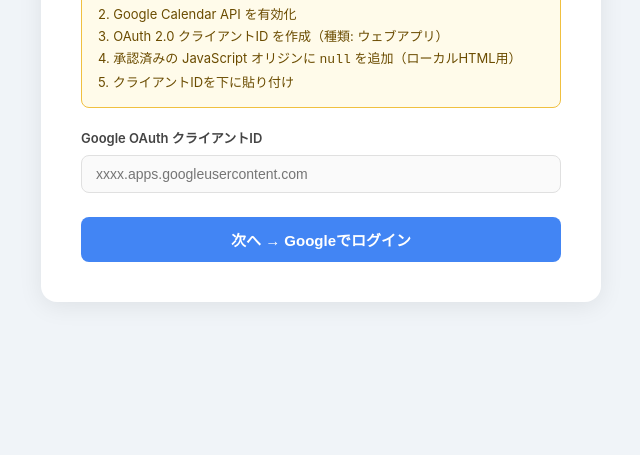
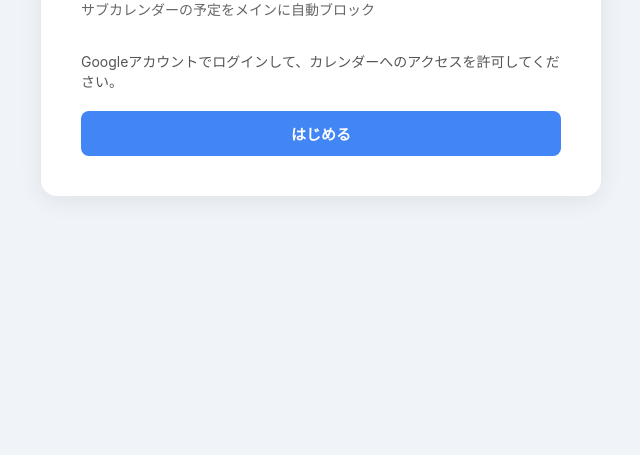
Before and after one commit to maedaouka/gcal-blocker, a plain HTML site: page index.html in a window 1280 px wide. Shown: the part 345-800 px from the top of the page, without its empty margins (319-959 px from the left). Drawn offline with Linux system fonts and the light colour scheme.

Commit message:
Embed client ID, remove setup step

```diff
--- a/index.html
+++ b/index.html
@@ -91,19 +91,10 @@
 
   <!-- Step 1: Setup -->
   <div class="step active" id="step-setup">
-    <div class="setup-note">
-      <strong>初回のみ設定が必要です</strong><br>
-      1. <a href="https://console.cloud.google.com/" target="_blank">Google Cloud Console</a> でプロジェクトを作成<br>
-      2. Google Calendar API を有効化<br>
-      3. OAuth 2.0 クライアントID を作成（種類: ウェブアプリ）<br>
-      4. 承認済みの JavaScript オリジンに <code>null</code> を追加（ローカルHTML用）<br>
-      5. クライアントIDを下に貼り付け
-    </div>
-    <div class="section">
-      <label>Google OAuth クライアントID</label>
-      <input type="text" id="client-id" placeholder="xxxx.apps.googleusercontent.com" />
-    </div>
-    <button class="btn btn-primary" onclick="initGapi()">次へ → Googleでログイン</button>
+    <p style="font-size:14px; color:#555; margin-bottom:20px;">
+      Googleアカウントでログインして、カレンダーへのアクセスを許可してください。
+    </p>
+    <button class="btn btn-primary" onclick="initGapi()">はじめる</button>
   </div>
 
   <!-- Step 2: Login -->
@@ -168,6 +159,7 @@
 </div>
 
 <script>
+  const CLIENT_ID = '730887946205-f41v57qpisa5935ajj16hd9oo44oun6f.apps.googleusercontent.com';
   const SCOPES = 'https://www.googleapis.com/auth/calendar';
   let gapiReady = false;
   let tokenClient = null;
@@ -202,9 +194,6 @@
   }
 
   function initGapi() {
-    const clientId = document.getElementById('client-id').value.trim();
-    if (!clientId) { setStatus('クライアントIDを入力してください', 'error'); return; }
-    localStorage.setItem('gcal_client_id', clientId);
     setStatus('Google API を読み込み中...', 'info');
 
     const script1 = document.createElement('script');
@@ -213,7 +202,7 @@
       gapi.load('client', async () => {
         await gapi.client.init({ discoveryDocs: ['https://www.googleapis.com/discovery/v1/apis/calendar/v3/rest'] });
         gapiReady = true;
-        loadTokenClient(clientId);
+        loadTokenClient(CLIENT_ID);
       });
     };
     document.head.appendChild(script1);
@@ -405,11 +394,7 @@
     showStep('step-config');
   }
 
-  // 保存済みクライアントIDがあれば復元
-  window.onload = () => {
-    const saved = localStorage.getItem('gcal_client_id');
-    if (saved) document.getElementById('client-id').value = saved;
-  };
+  window.onload = () => {};
 </script>
 </body>
 </html>
```
